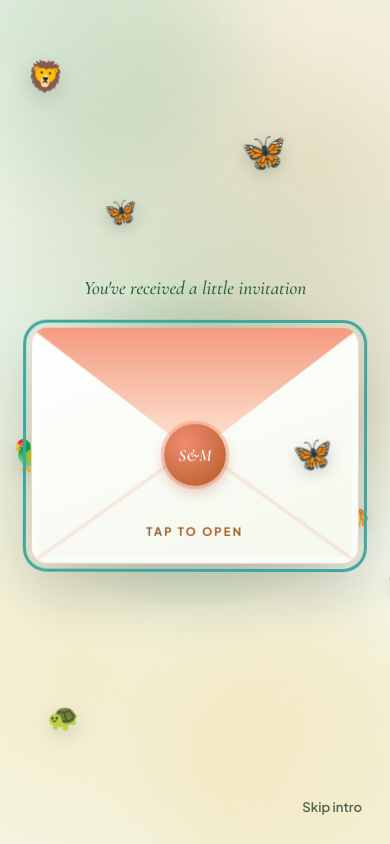
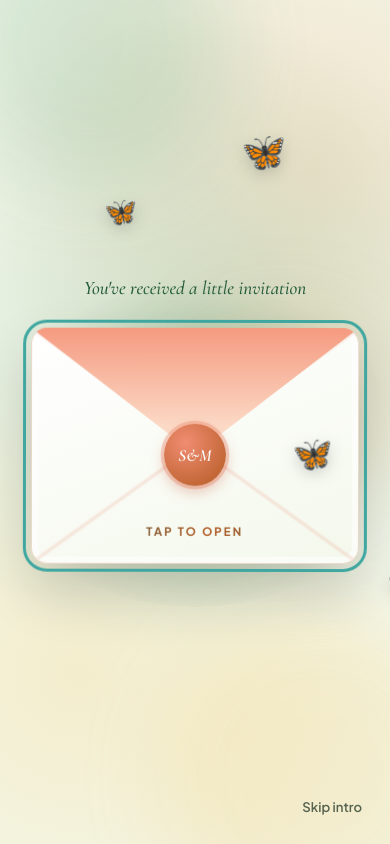
Before and after one commit to madhu99sh/baby-shower-invite, a plain HTML site: page index.html in a window 390 px wide. Shown: the top 844 px of the page. Drawn offline with nearby package versions, Linux system fonts and the light colour scheme.

Commit message:
Update index.html

```diff
--- a/index.html
+++ b/index.html
@@ -717,30 +717,6 @@
       margin-bottom: 22px;
     }
 
-    /* Jungle theme: animals */
-    .jungle-animal {
-      position: absolute;
-      z-index: 0;
-      font-size: 42px;
-      line-height: 1;
-      pointer-events: none;
-      filter: drop-shadow(0 6px 10px rgba(0, 0, 0, 0.14));
-      animation: animalBob 4.2s ease-in-out infinite;
-      animation-delay: var(--d, 0s);
-    }
-
-    .jungle-animal.a1 { top: 9%; left: 7%; }
-    .jungle-animal.a2 { top: 14%; right: 8%; }
-    .jungle-animal.a3 { top: 52%; left: 3%; }
-    .jungle-animal.a4 { top: 60%; right: 4%; }
-    .jungle-animal.a5 { bottom: 13%; left: 12%; font-size: 36px; }
-
-
-    @keyframes animalBob {
-      0%, 100% { transform: translateY(0) rotate(-5deg); }
-      50% { transform: translateY(-16px) rotate(5deg); }
-    }
-
     .jungle-strip {
       position: relative;
       z-index: 3;
@@ -765,13 +741,6 @@
     }
 
     @media (max-width: 520px) {
-      .jungle-animal {
-        font-size: 30px;
-      }
-
-      .jungle-animal.a5 {
-        font-size: 26px;
-      }
     }
 
     /* Jungle theme: butterflies drifting across the page */
@@ -821,7 +790,6 @@
     }
 
     @media (prefers-reduced-motion: reduce) {
-      .jungle-animal,
       .jungle-strip span {
         animation: none !important;
       }
@@ -1280,11 +1248,6 @@
     <span class="gate-blob b2" aria-hidden="true"></span>
     <span class="gate-blob b3" aria-hidden="true"></span>
 
-    <!-- Jungle theme only: animals drifting around the envelope -->
-    <span class="jungle-animal a1" style="--d: 0s" aria-hidden="true">🦁</span>
-    <span class="jungle-animal a3" style="--d: -2.5s" aria-hidden="true">🦜</span>
-    <span class="jungle-animal a4" style="--d: -0.8s" aria-hidden="true">🦒</span>
-    <span class="jungle-animal a5" style="--d: -3s" aria-hidden="true">🐢</span>
 
     <div class="envelope-wrap">
       <p class="envelope-hint">You've received a little invitation</p>
@@ -1405,7 +1368,7 @@
         <div class="photo-showcase">
           <figure class="photo-card">
             <div class="photo-frame">
-              <img src="image1.jpg" alt="Soft sunlit nursery details" />
+              <img src="image5.png" alt="Soft sunlit nursery details" />
             </div>
             <figcaption class="photo-caption">Sunlit mornings & gentle dreams</figcaption>
           </figure>
@@ -1629,8 +1592,8 @@
 
     const mapObserver = new IntersectionObserver((entries) => {
       entries.forEach((entry) => {
-        const passedOrReached = entry.isIntersecting || entry.boundingClientRect.top < window.innerHeight;
-        stickyMapBar.classList.toggle("unpinned", passedOrReached);
+        // Hide the bar only while the map is on screen; show it again once scrolled past
+        stickyMapBar.classList.toggle("unpinned", entry.isIntersecting);
       });
     }, { threshold: 0.05 });
 
```
